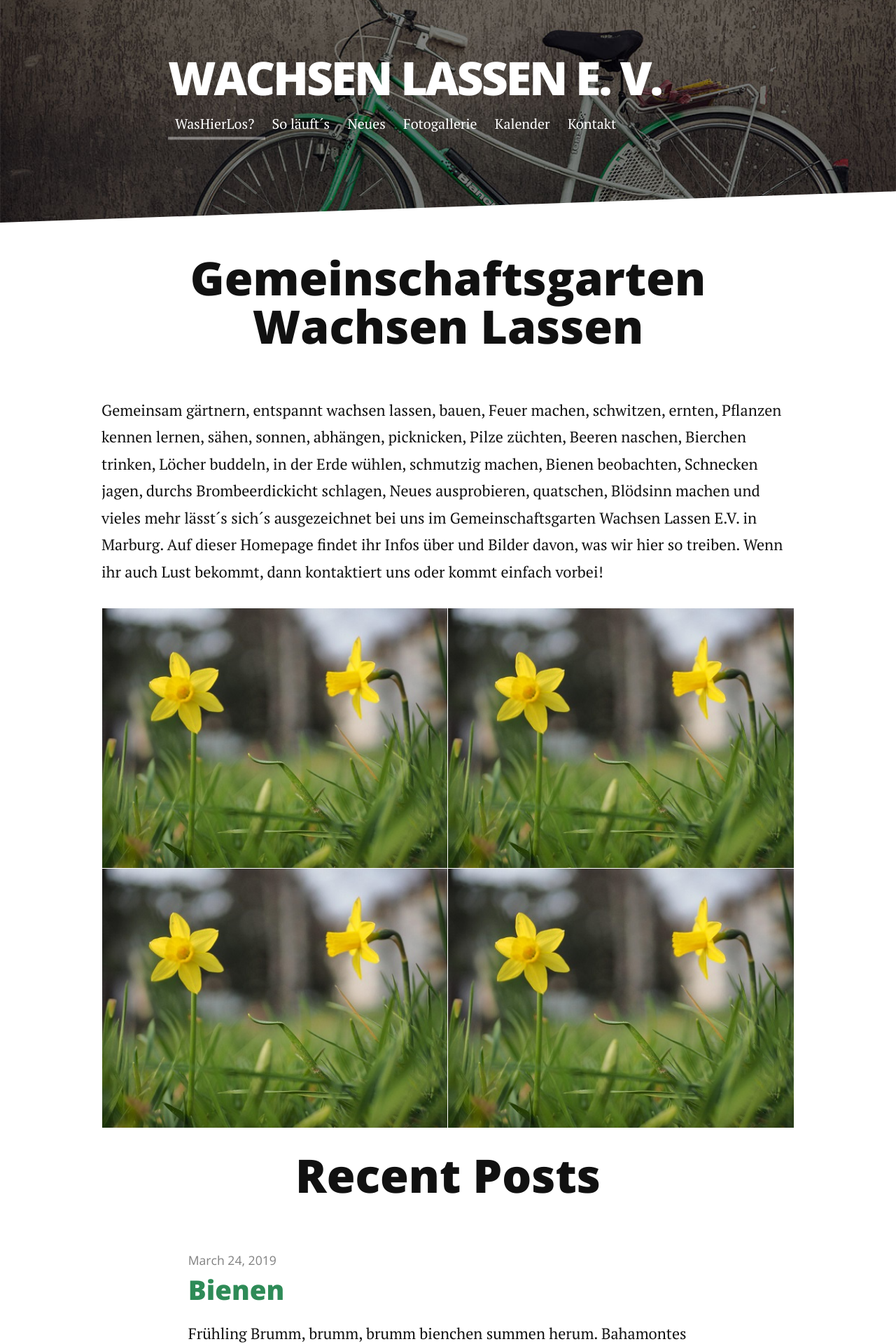
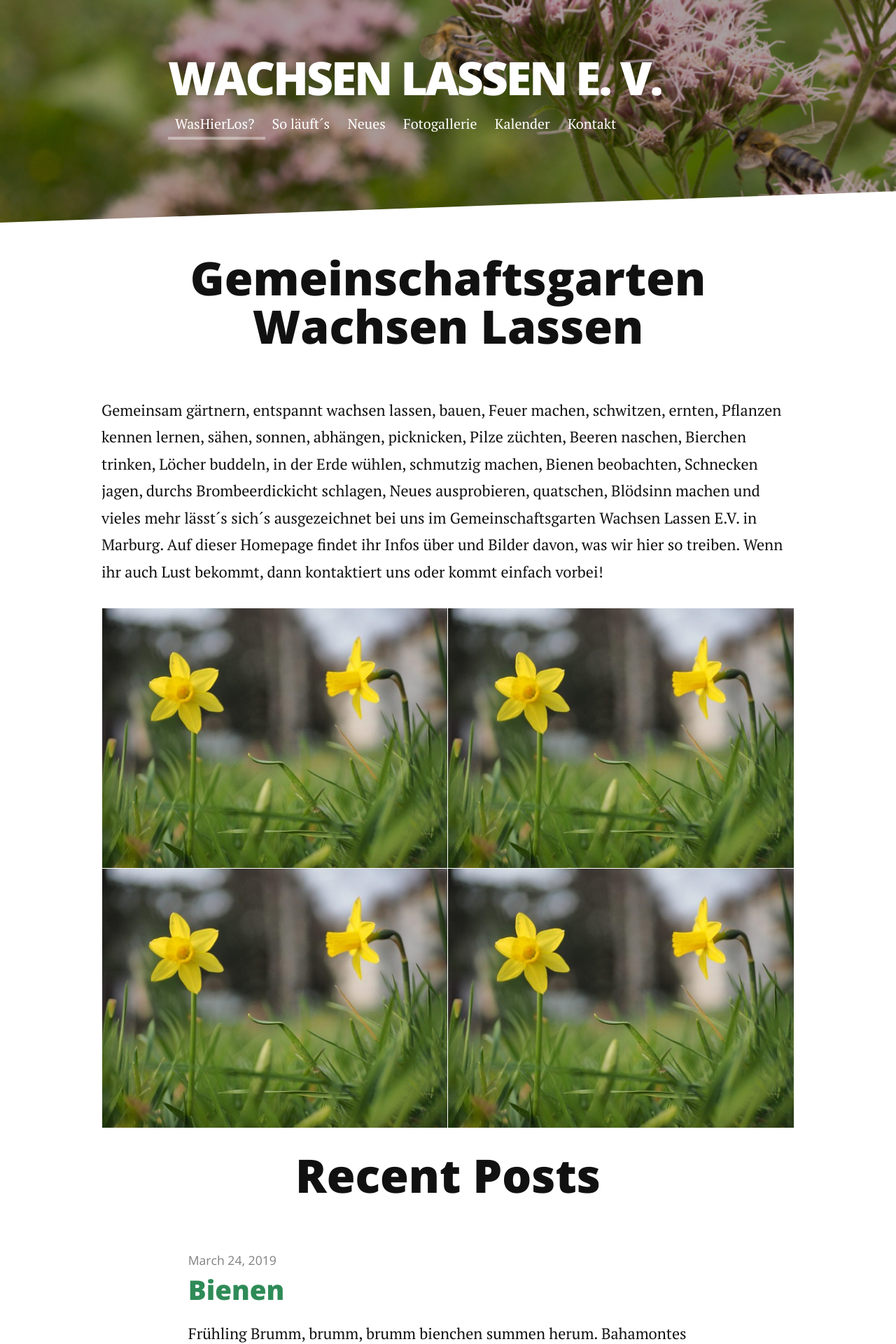
Before and after one commit to lgiese/lgiese.wachsenlassenEV.io, a Jekyll site: the page built from index.html, in a window 1280 px wide. Shown: the top 1920 px of the page at 70% size. Built offline with Jekyll 4.4.1, drawn with Linux system fonts in a browser that asks for light colours; nearby versions of some CDN libraries; a script that is not in the unit is left out; the list of posts is cut into pages by our own code; comment, search, counter and statistics services are not loaded.

Commit message:
header img

```diff
--- a/_includes/head.html
+++ b/_includes/head.html
@@ -32,7 +32,7 @@
     {% if page.image %}
       <meta content="{{ site.url }}/assets/img/{{ page.image }}" property="og:image">
     {% else %}
-      <meta content="{{ '/assets/img/touring.jpg' | prepend: site.url }}" property="og:image">
+      <meta content="{{ '/assets/img/image13.jpg' | prepend: site.url }}" property="og:image">
     {% endif %}
 
     {% if page.maps %}
@@ -896,12 +896,12 @@
     {% if page.image %}
       <meta name="twitter:image:src" content="{{ site.url }}/assets/img/{{ page.image }}">
     {% else %}
-      <meta name="twitter:image:src" content="{{ '/assets/img/touring.jpg' | prepend: site.url }}">
+      <meta name="twitter:image:src" content="{{ '/assets/img/image13.jpg' | prepend: site.url }}">
     {% endif %}
 
 
     <!-- Favicon -->
-    <link rel="icon" type="image/x-icon" href="{{ "/assets/img/favicon.ico" | prepend: site.baseurl }}" />
+    <link rel="icon" type="image/x-icon" href="{{ "/assets/img/leaf.png" | prepend: site.baseurl }}" />
 
     <!-- Come and get me RSS readers -->
     <link rel="alternate" type="application/rss+xml" title="{{ site.title }}" href="{{ "/feed.xml" | prepend: site.baseurl | prepend: site.url }}" />
--- a/css/style.css
+++ b/css/style.css
@@ -801,7 +801,7 @@ HEADER STYLING
 ***************/
 .header {
   background-color: seagreen;
-  background-image: url("../img/touring.jpg");
+  background-image: url("../img/image13.jpg");
   background-size: cover;
   background-position: center center;
   color: white;
```
Also changed, not shown: assets/css/style.css, assets/img/image.jpeg (added), assets/img/image1.jpeg (added), assets/img/image10.jpeg (added), assets/img/image11.jpeg (added), assets/img/image12.jpeg (added), assets/img/image13.jpeg (added), assets/img/image14.jpeg (added), assets/img/image15.jpeg (added), assets/img/image16.jpeg (added), assets/img/image2.jpeg (added), assets/img/image3.jpeg (added), assets/img/image4.jpeg (added), assets/img/image5.jpeg (added), 4 more files.
